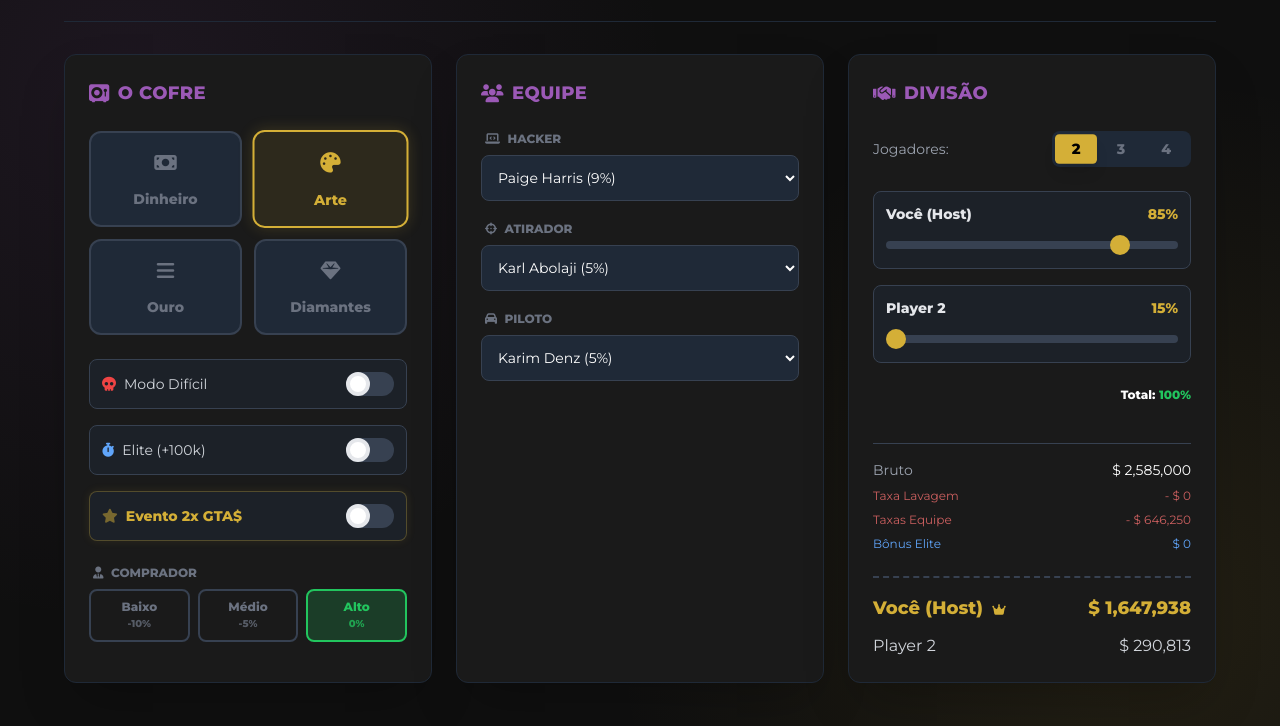
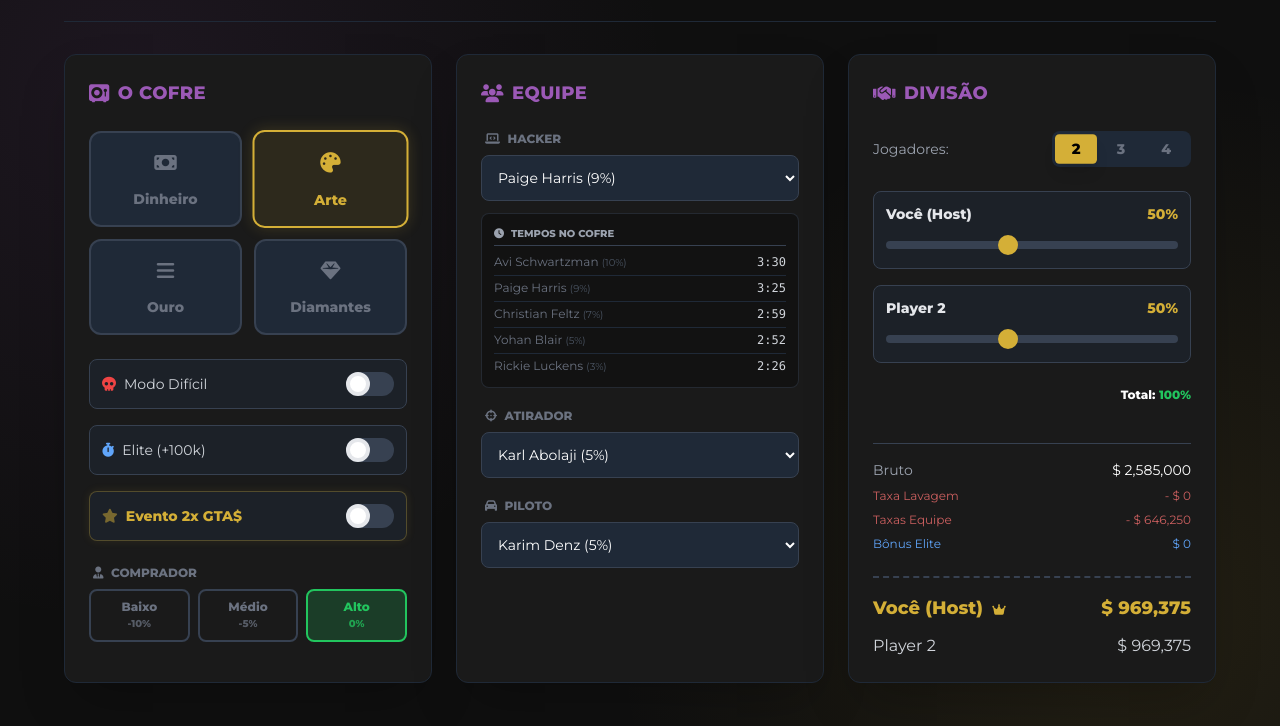
Before and after one commit to lhgomesdev/DiamondCasinoCalc, a plain HTML site: page index.html in a window 1280 px wide. Shown: the part 91-817 px from the top of the page. Drawn offline with nearby package versions, Linux system fonts and the light colour scheme.

Commit message:
Refactor - Added Hacker time

```diff
--- a/index.html
+++ b/index.html
@@ -103,24 +103,27 @@
             <h2 class="text-lg font-bold text-purple mb-6 flex items-center gap-2 uppercase tracking-wide">
                 <i class="fas fa-users"></i> Equipe
             </h2>
-
             <div class="space-y-5">
                 <div class="group">
-                    <label class="block text-xs text-gray-500 uppercase font-bold mb-2 ml-1 group-focus-within:text-gold transition-colors">
+                    <label class="block text-xs text-gray-500 uppercase font-bold mb-2 ml-1 group-focus-within:text-gold transition-colors" for="hacker-select">
                         <i class="fas fa-laptop-code mr-1"></i> Hacker
                     </label>
                     <select id="hacker-select" class="w-full bg-gray-800 text-white border border-gray-700 rounded-lg p-3 outline-none focus:border-gold transition-colors text-sm"></select>
+                    <div class="mt-3 bg-black/30 rounded-lg border border-gray-700/50 p-3">
+                        <p class="text-[10px] text-gray-400 font-bold uppercase mb-2 border-b border-gray-700 pb-1">
+                            <i class="fas fa-clock mr-1"></i> Tempos no Cofre
+                        </p>
+                        <ul id="hacker-legend-list" class="grid grid-cols-1 gap-1 text-xs text-gray-500"></ul>
+                    </div>
                 </div>
-
                 <div class="group">
-                    <label class="block text-xs text-gray-500 uppercase font-bold mb-2 ml-1 group-focus-within:text-gold transition-colors">
+                    <label class="block text-xs text-gray-500 uppercase font-bold mb-2 ml-1 group-focus-within:text-gold transition-colors" for="gunman-select">
                         <i class="fas fa-crosshairs mr-1"></i> Atirador
                     </label>
                     <select id="gunman-select" class="w-full bg-gray-800 text-white border border-gray-700 rounded-lg p-3 outline-none focus:border-gold transition-colors text-sm"></select>
                 </div>
-
                 <div class="group">
-                    <label class="block text-xs text-gray-500 uppercase font-bold mb-2 ml-1 group-focus-within:text-gold transition-colors">
+                    <label class="block text-xs text-gray-500 uppercase font-bold mb-2 ml-1 group-focus-within:text-gold transition-colors" for="driver-select">
                         <i class="fas fa-car mr-1"></i> Piloto
                     </label>
                     <select id="driver-select" class="w-full bg-gray-800 text-white border border-gray-700 rounded-lg p-3 outline-none focus:border-gold transition-colors text-sm"></select>
--- a/js/data.js
+++ b/js/data.js
@@ -7,11 +7,11 @@ const gameData = {
     ],
     crew: {
         hacker: [
-            { name: "Avi Schwartzman (10%)", cut: 0.10 },
-            { name: "Paige Harris (9%)", cut: 0.09 },
-            { name: "Christian Feltz (7%)", cut: 0.07 },
-            { name: "Yohan Blair (5%)", cut: 0.05 },
-            { name: "Rickie Luckens (3%)", cut: 0.03 }
+            { name: "Avi Schwartzman (10%)", cut: 0.10, time: "3:30" },
+            { name: "Paige Harris (9%)", cut: 0.09, time: "3:25" },
+            { name: "Christian Feltz (7%)", cut: 0.07, time: "2:59" },
+            { name: "Yohan Blair (5%)", cut: 0.05, time: "2:52" },
+            { name: "Rickie Luckens (3%)", cut: 0.03, time: "2:26" }
         ],
         gunman: [
             { name: "Chester McCoy (10%)", cut: 0.10 },
--- a/js/ui.js
+++ b/js/ui.js
@@ -2,6 +2,7 @@ const ui = {
     init: function() {
         this.renderTargets();
         this.populateSelects();
+        this.renderHackerLegend();
         this.setupListeners();
         this.setPlayers(2);
         this.update();
@@ -34,6 +35,25 @@ const ui = {
             el.innerText = opt.name;
             if (opt.cut === defaultValue) el.selected = true;
             select.appendChild(el);
+        });
+    },
+
+    renderHackerLegend: function() {
+        const list = document.getElementById('hacker-legend-list');
+        list.innerHTML = '';
+
+        gameData.crew.hacker.forEach(h => {
+            const li = document.createElement('li');
+            li.className = "flex justify-between border-b border-gray-800 pb-1 last:border-0 last:pb-0";
+
+            const shortName = h.name.split('(')[0].trim();
+            const percentage = h.name.match(/\(([^)]+)\)/)[1];
+
+            li.innerHTML = `
+                <span>${shortName} <span class="text-gray-600 text-[10px]">(${percentage})</span></span>
+                <span class="text-gray-300 font-mono">${h.time}</span>
+            `;
+            list.appendChild(li);
         });
     },
 
@@ -89,7 +109,7 @@ const ui = {
             }
         });
 
-        if (num === 2) { state.players[0].cut = 85; state.players[1].cut = 15; }
+        if (num === 2) { state.players[0].cut = 50; state.players[1].cut = 50; }
         if (num === 3) { state.players[0].cut = 40; state.players[1].cut = 30; state.players[2].cut = 30; }
         if (num === 4) { state.players[0].cut = 25; state.players[1].cut = 25; state.players[2].cut = 25; state.players[3].cut = 25; }
 
```
